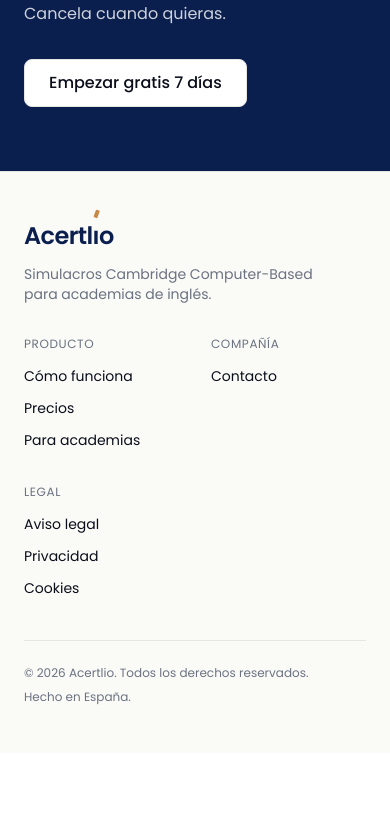
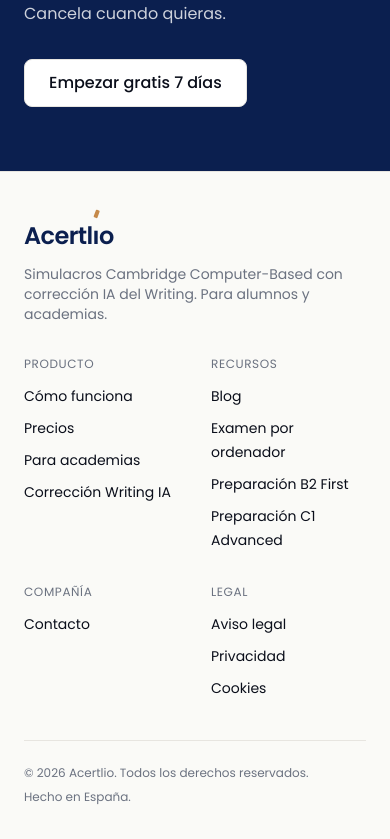
Before and after one commit to omarmaleck10/Acertlio, a Next.js app: page / in a window 390 px wide. Shown: the part 10615-11454 px from the top of the page. Before the commit the page ends 11368 px from the top, so only its background shows below. Built offline with nearby package versions, Linux system fonts and the light colour scheme.

Commit message:
Add files via upload

```diff
--- a/components/marketing/footer.tsx
+++ b/components/marketing/footer.tsx
@@ -8,6 +8,16 @@
       { label: "Cómo funciona", href: "/#producto" },
       { label: "Precios", href: "/precios" },
       { label: "Para academias", href: "/academias" },
+      { label: "Corrección Writing IA", href: "/correccion-writing-ia" },
+    ],
+  },
+  {
+    title: "Recursos",
+    items: [
+      { label: "Blog", href: "/blog" },
+      { label: "Examen por ordenador", href: "/examen-cambridge-computer-based" },
+      { label: "Preparación B2 First", href: "/preparacion-b2-first-online" },
+      { label: "Preparación C1 Advanced", href: "/preparacion-c1-advanced-online" },
     ],
   },
   {
@@ -30,11 +40,12 @@
   return (
     <footer className="border-t border-rule bg-paper">
       <div className="max-w-site mx-auto px-6 py-12">
-        <div className="grid grid-cols-2 md:grid-cols-4 gap-8">
-          <div className="col-span-2 md:col-span-1">
+        <div className="grid grid-cols-2 md:grid-cols-3 lg:grid-cols-5 gap-8">
+          <div className="col-span-2 md:col-span-3 lg:col-span-1">
             <Logo />
             <p className="mt-3 text-sm text-muted max-w-xs">
-              Simulacros Cambridge Computer-Based para academias de inglés.
+              Simulacros Cambridge Computer-Based con corrección IA del
+              Writing. Para alumnos y academias.
             </p>
           </div>
           {cols.map((col) => (
--- a/components/marketing/header.tsx
+++ b/components/marketing/header.tsx
@@ -6,7 +6,8 @@
   { label: "Producto", href: "/#producto" },
   { label: "Precios", href: "/precios" },
   { label: "Para academias", href: "/academias" },
-  { label: "Para alumnos", href: "/alumnos" },
+  { label: "Corrección IA", href: "/correccion-writing-ia" },
+  { label: "Blog", href: "/blog" },
   { label: "Contacto", href: "/contacto" },
 ];
 
@@ -17,12 +18,12 @@
         <Link href="/" className="flex items-center" aria-label="Inicio Acertlio">
           <Logo />
         </Link>
-        <nav className="hidden md:flex items-center gap-8">
+        <nav className="hidden md:flex items-center gap-5 lg:gap-7">
           {nav.map((item) => (
             <Link
               key={item.href}
               href={item.href}
-              className="text-sm text-muted hover:text-ink transition-colors"
+              className="text-sm text-muted hover:text-ink transition-colors whitespace-nowrap"
             >
               {item.label}
             </Link>
```
